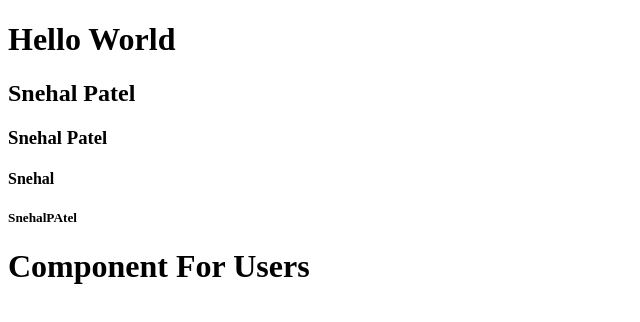
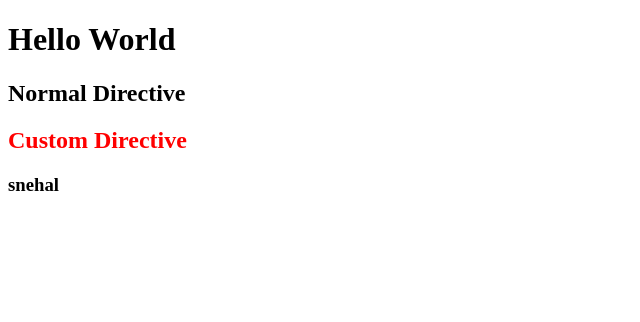
Before and after one commit to snehalpatel318/angular, an Angular app: page / in a window 1280 px wide. Shown: the top 322 px of the page, without its empty margins (0-640 px from the left). Built offline with nearby package versions, Linux system fonts and the light colour scheme.

Commit message:
directive and services example

```diff
--- a/src/app/app.component.html
+++ b/src/app/app.component.html
@@ -1,6 +1,4 @@
 <h1>Hello World</h1>
-<h2>{{name}}</h2>
-<h3>{{getName()}}</h3>
-<h4>{{obj.name}}</h4>
-<h5>{{arr[0]}}</h5>
-<app-user-list></app-user-list>
+<h2>Normal Directive</h2>
+<h2 appCustmStyle>Custom Directive</h2>
+<h3>{{testname}}</h3>
--- a/src/app/app.component.ts
+++ b/src/app/app.component.ts
@@ -1,4 +1,5 @@
 import { Component } from '@angular/core';
+import { UserDataService } from './user-data.service';
 
 @Component({
   selector: 'app-root',
@@ -10,10 +11,15 @@ export class AppComponent {
   name = "Snehal Patel"; // variable
   obj = {name:'Snehal',age:20} // object
   arr = ['SnehalPAtel','Shardul','Heer'] // array
+  testname =""
 
   getName(){   // function use
     return this.name;
   }
-
+  constructor(private user:UserDataService){
+    console.log(this.user.getData())
+    let data = this.user.getData();
+    this.testname = data.name
+  }
 
 }
--- a/src/app/app.module.ts
+++ b/src/app/app.module.ts
@@ -4,11 +4,13 @@ import { BrowserModule } from '@angular/platform-browser';
 import { AppRoutingModule } from './app-routing.module';
 import { AppComponent } from './app.component';
 import { UserListComponent } from './user-list/user-list.component';
+import { CustmStyleDirective } from './custm-style.directive';
 
 @NgModule({
   declarations: [
     AppComponent,
-    UserListComponent
+    UserListComponent,
+    CustmStyleDirective
   ],
   imports: [
     BrowserModule,
--- /dev/null
+++ b/src/app/custm-style.directive.ts
@@ -0,0 +1,12 @@
+import { Directive,ElementRef } from '@angular/core';
+
+@Directive({
+  selector: '[appCustmStyle]'
+})
+export class CustmStyleDirective {
+
+  constructor(private el:ElementRef) {
+    el.nativeElement.style.color="red";
+   }
+
+}
--- /dev/null
+++ b/src/app/user-data.service.ts
@@ -0,0 +1,17 @@
+import { Injectable } from '@angular/core';
+
+@Injectable({
+  providedIn: 'root'
+})
+export class UserDataService {
+
+  constructor() { }
+
+  getData(){
+    return{
+      name:'snehal',
+      age:'28',
+      id:1642
+    }
+  }
+}
```
Also changed, not shown: 2 other files (tests, documents, lock files or other folders).
